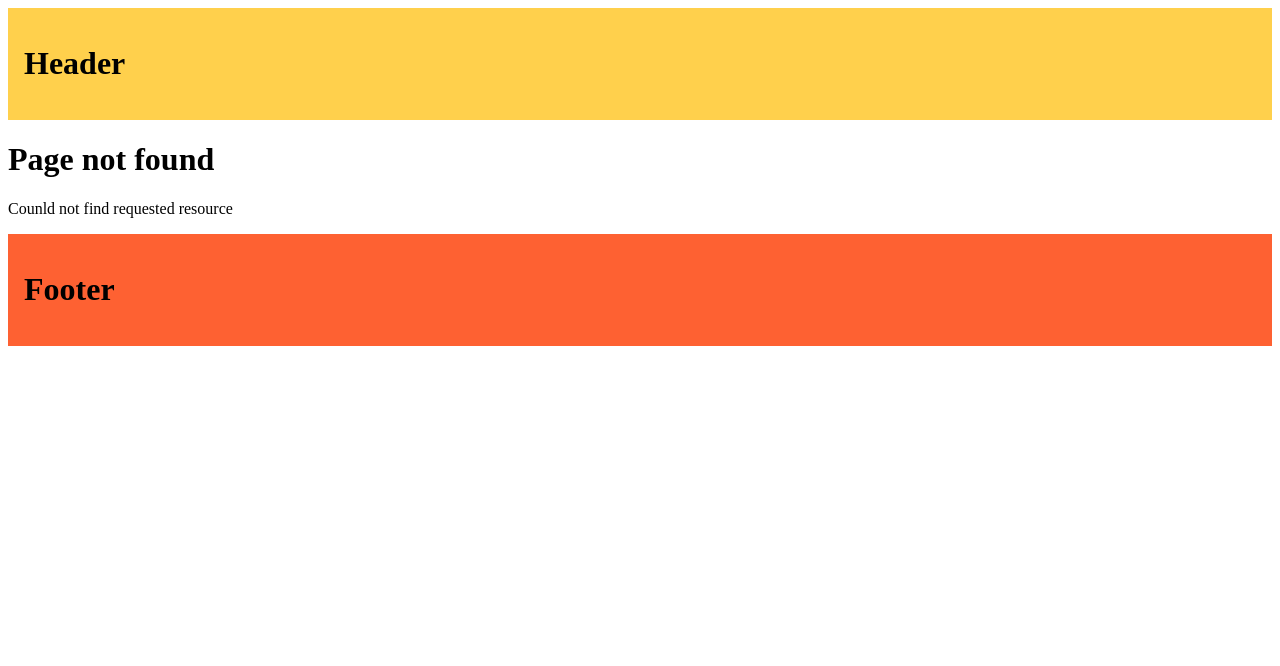
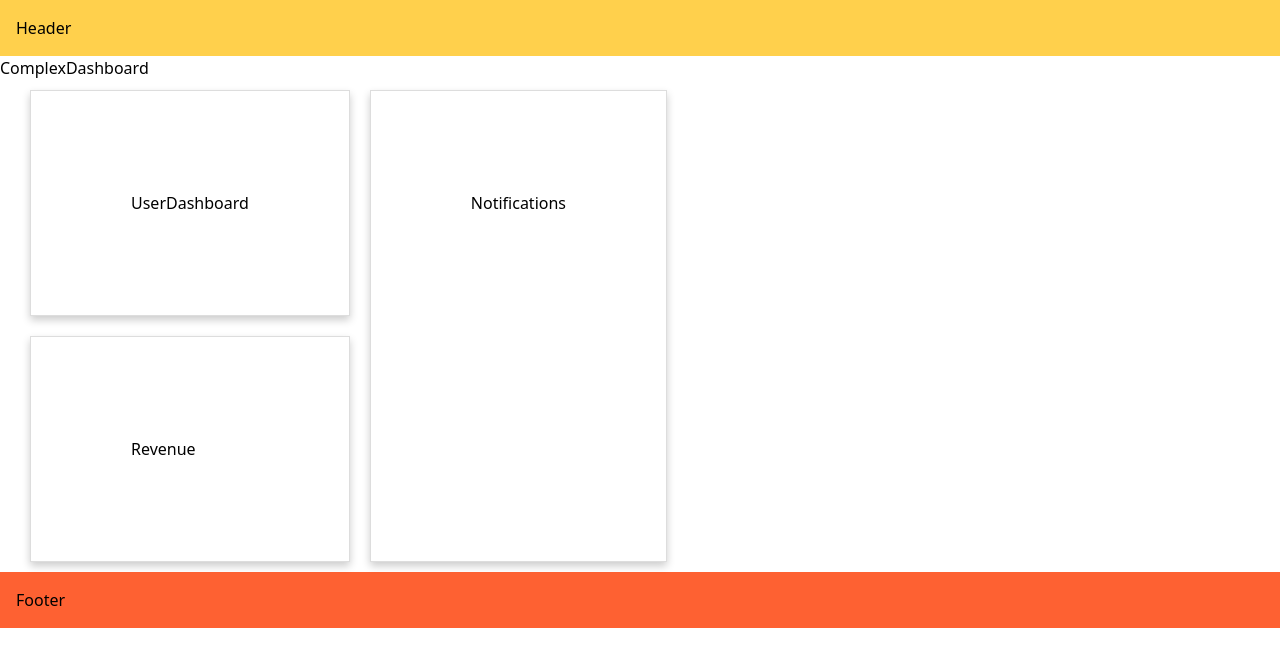
Before and after one commit to mikemariano19/nextjs-tutorial, a Next.js app: page /complex-dashboard in a window 1280 px wide. Before the commit this address had no page. Shown: the top 666 px of the page. Built offline with nearby package versions, Linux system fonts and the light colour scheme.

Commit message:
Adding parallel routes

```diff
--- /dev/null
+++ b/src/app/complex-dashboard/@notifications/page.tsx
@@ -0,0 +1,5 @@
+import Card from "@/app/components/Card";
+
+export default function Notifications(){
+    return <Card>Notifications</Card>
+}
--- /dev/null
+++ b/src/app/complex-dashboard/@revenue/page.tsx
@@ -0,0 +1,5 @@
+import Card from "@/app/components/Card";
+
+export default function Revenue(){
+    return <Card>Revenue</Card>
+}
--- /dev/null
+++ b/src/app/complex-dashboard/@users/page.tsx
@@ -0,0 +1,5 @@
+import Card from "@/app/components/Card";
+
+export default function UserDashboard(){
+    return <Card>UserDashboard</Card>
+}
--- /dev/null
+++ b/src/app/complex-dashboard/layout.tsx
@@ -0,0 +1,29 @@
+import '../styles.css'
+export default function Dashboardlayout({
+    children,
+    users,
+    revenue,
+    notifications,
+  }: {
+    children: React.ReactNode
+    users: React.ReactNode
+    revenue: React.ReactNode
+    notifications: React.ReactNode
+
+  }) {
+
+    return (
+      <>
+        <div>{children}</div>
+        <div className="flex px-5">
+            <div className="flex flex-col">
+                <div>{users}</div>
+                <div>{revenue}</div>
+            </div>
+            <div className="flex flex-1">
+                {notifications}
+            </div>
+        </div>
+      </>
+    )
+  }
--- /dev/null
+++ b/src/app/complex-dashboard/page.tsx
@@ -0,0 +1,3 @@
+export default function ComplexDashboard(){
+    return <div>ComplexDashboard</div>
+}
--- /dev/null
+++ b/src/app/components/Card.tsx
@@ -0,0 +1,13 @@
+const Card = ({ children }: { children: React.ReactNode }) => {
+    const cardStyle = {
+        padding: '100px',
+        margin: '10px',
+        boxShadow: '0 4px 8px 0 rgba(0, 0, 0, 0.2)',
+        border: '1px solid #ddd',
+        justfyContent: 'center',
+        alignItems: 'center'
+    }
+    return <div style={cardStyle}>{children}</div>
+}
+
+export default Card
--- /dev/null
+++ b/src/app/styles.css
@@ -0,0 +1,3 @@
+@tailwind base;
+@tailwind components;
+@tailwind utilities;
```
